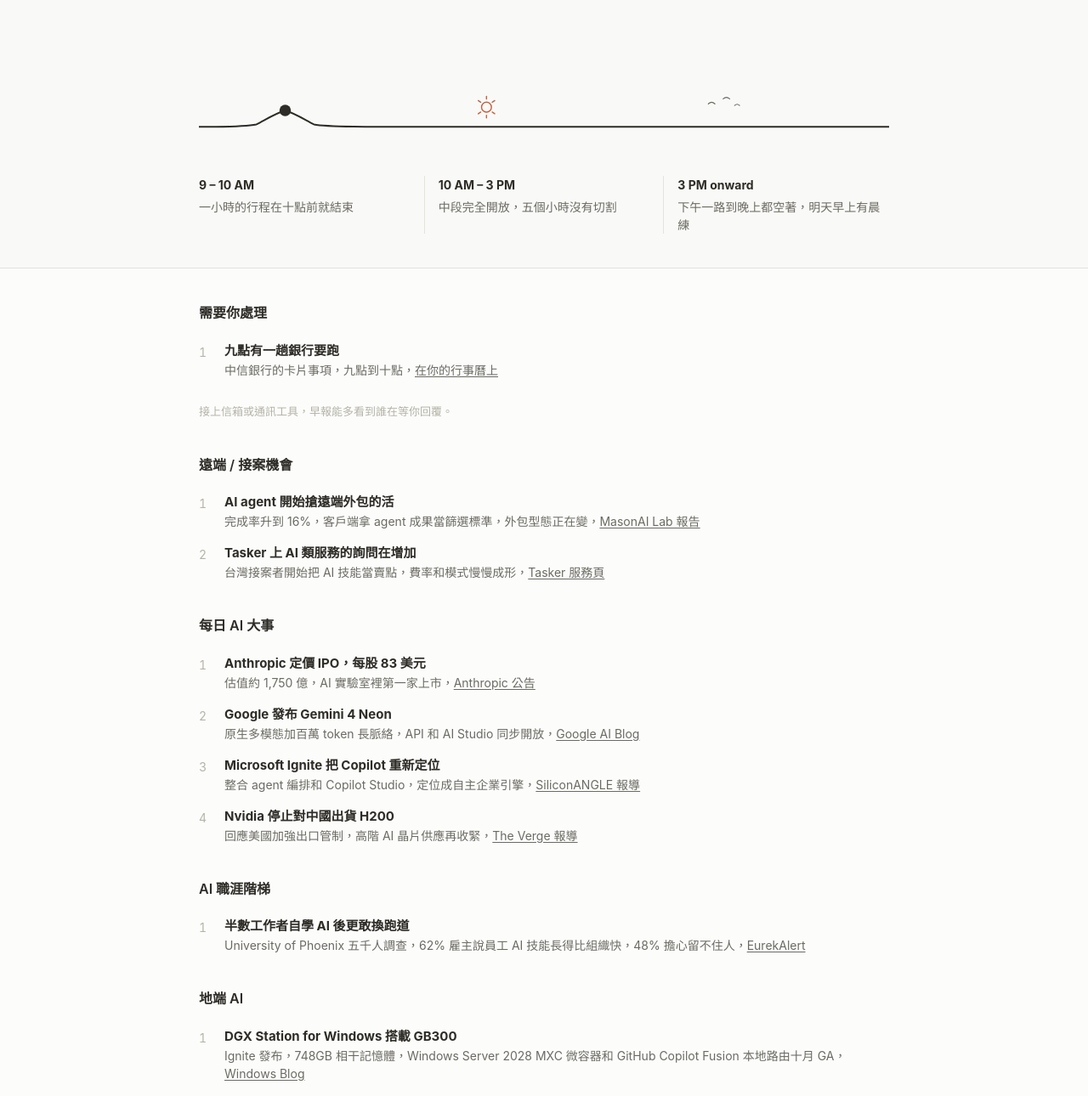
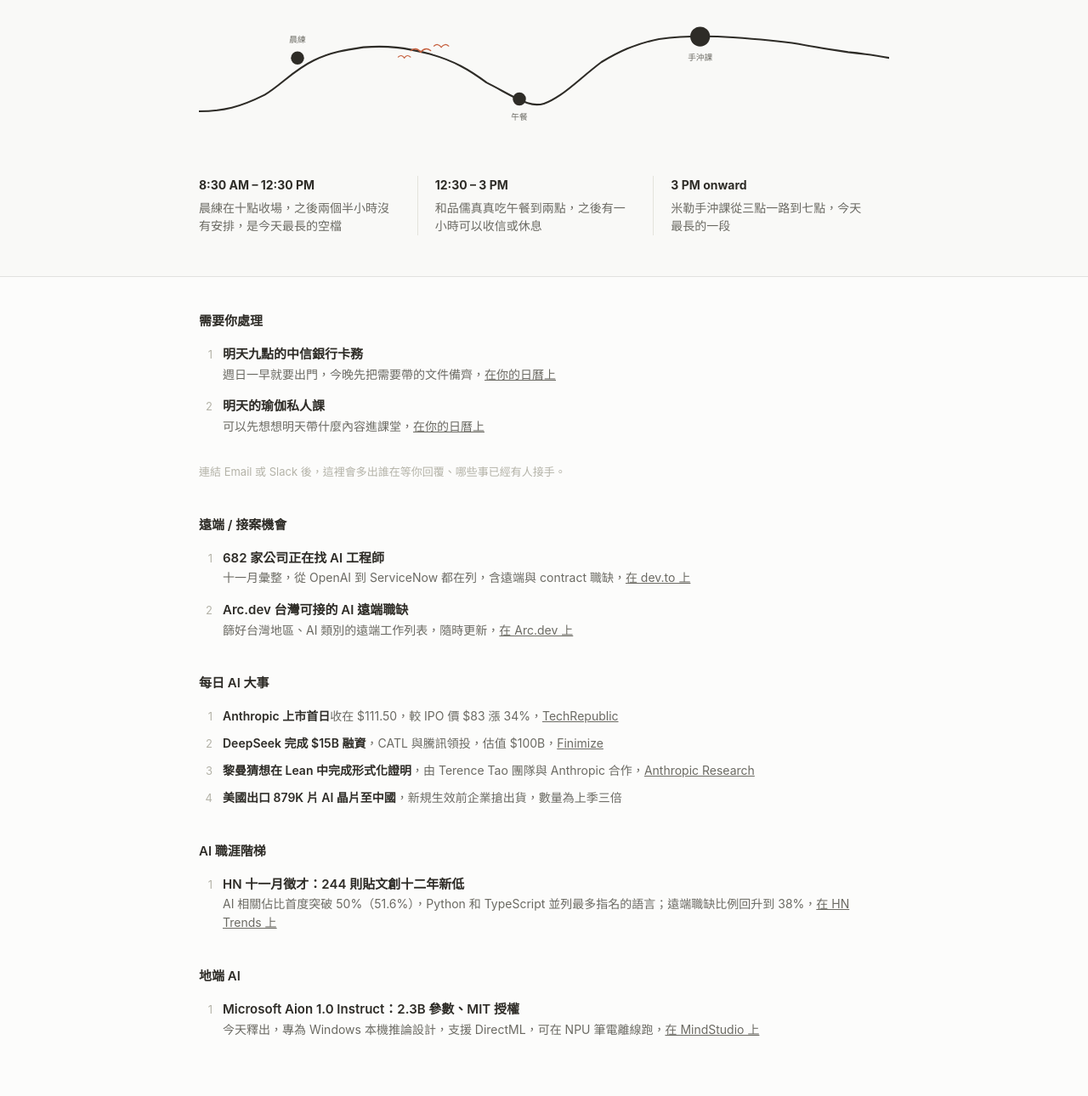
Before and after one commit to lanyliu/lanyliu.github.io, a plain HTML site: page morning-brief/index.html in a window 1280 px wide. Shown: the part 200-1490 px from the top of the page at 85% size. Drawn offline with Linux system fonts and the light colour scheme.

Commit message:
morning brief 2026-11-21

```diff
--- a/morning-brief/index.html
+++ b/morning-brief/index.html
@@ -1,108 +1,362 @@
 <!DOCTYPE html>
 <html lang="zh-Hant">
 <head>
-<meta charset="UTF-8">
-<meta name="viewport" content="width=device-width, initial-scale=1.0">
-<title>早報</title>
+<meta charset="utf-8">
+<meta name="viewport" content="width=device-width, initial-scale=1">
+<title>Morning Brief</title>
 <style>
-*,*::before,*::after{box-sizing:border-box;margin:0;padding:0}
-body{background:#FCFCFB;color:#2E2C27;font-family:-apple-system,"Segoe UI",sans-serif;line-height:1.6;-webkit-font-smoothing:antialiased}
-.top{background:#F9F9F7;border-bottom:1px solid #E1E1DF}
-.top .wrap{max-width:860px;margin:0 auto;padding:48px 24px 40px}
-.day{font-size:14px;color:#6B6A63;margin-bottom:8px;letter-spacing:0.02em}
-h1{font-family:Georgia,"Songti TC","Noto Serif CJK TC",serif;font-size:40px;font-weight:600;line-height:1.3;color:#2E2C27;margin-bottom:32px}
-.terrain{width:100%;margin-bottom:28px;display:block}
-.acts{display:flex}
-.act{flex:1;padding:0 16px}
-.act:first-child{padding-left:0}
-.act:last-child{padding-right:0}
-.act+.act{border-left:1px solid #E4E3DC}
-.at{font-size:14px;font-weight:700;color:#2E2C27;margin-bottom:4px}
-.ad{font-size:14px;color:#6B6A63;line-height:1.5}
-.bot{background:#FCFCFB}
-.bot .wrap{max-width:860px;margin:0 auto;padding:40px 24px 60px}
-h2{font-family:-apple-system,"Segoe UI",sans-serif;font-size:16px;font-weight:600;color:#2E2C27;margin:40px 0 20px}
-h2:first-child{margin-top:0}
-.items{list-style:none}
-.it{margin-bottom:16px;display:flex;gap:12px}
-.n{font-size:14px;color:#B4B3A8;min-width:18px;padding-top:2px;font-variant-numeric:tabular-nums}
-.c{flex:1}
-.c b{font-size:15px;font-weight:700;line-height:1.4;display:block}
-.c b a{color:#2E2C27;text-decoration:none}
-.c b a:hover{text-decoration:underline}
-.c p{font-size:14px;color:#6B6A63;line-height:1.5;margin-top:2px}
-.c p a{color:#6B6A63;text-decoration:underline;text-underline-offset:2px}
-.c p a:hover{color:#2E2C27}
-.invite{font-size:13px;color:#B4B3A8;margin-top:28px;margin-bottom:8px}
-@media(max-width:640px){
-h1{font-size:30px}
-.acts{flex-direction:column}
-.act+.act{border-left:none;border-top:1px solid #E4E3DC;padding-top:12px;margin-top:12px}
-.act{padding:0}
-.top .wrap{padding:32px 16px 28px}
-.bot .wrap{padding:28px 16px 40px}
+:root {
+  --bg: #FCFCFB;
+  --bg-top: #F9F9F7;
+  --ink: #2E2C27;
+  --ink-soft: #6B6A63;
+  --ink-grey: #B4B3A8;
+  --hairline: #E4E3DC;
+  --clay: #C6613F;
+  --clay-hover: #AE5133;
+  --divider: #E1E1DF;
+}
+*, *::before, *::after { margin: 0; padding: 0; box-sizing: border-box; }
+body {
+  background: var(--bg);
+  color: var(--ink);
+  font-family: -apple-system, "Segoe UI", sans-serif;
+  -webkit-font-smoothing: antialiased;
+  line-height: 1.6;
+}
+.band-top {
+  background: var(--bg-top);
+  border-bottom: 1px solid var(--divider);
+}
+.band-bottom {
+  background: var(--bg);
+}
+.container {
+  max-width: 860px;
+  margin: 0 auto;
+  padding: 48px 24px;
+}
+.band-bottom .container {
+  padding-top: 40px;
+  padding-bottom: 56px;
+}
+
+/* Day-date */
+.day-date {
+  font-size: 13px;
+  color: var(--ink-soft);
+  letter-spacing: 0.04em;
+  margin-bottom: 10px;
+}
+
+/* Headline */
+.headline {
+  font-family: Georgia, "Songti TC", "Noto Serif CJK TC", serif;
+  font-size: 40px;
+  font-weight: 600;
+  line-height: 1.3;
+  color: var(--ink);
+  margin-bottom: 32px;
+}
+
+/* Terrain SVG */
+.terrain-wrap {
+  margin-bottom: 28px;
+}
+.terrain-wrap svg {
+  width: 100%;
+  height: auto;
+  display: block;
+}
+
+/* Acts */
+.acts {
+  display: flex;
+  gap: 0;
+}
+.act {
+  flex: 1;
+  padding: 0 20px;
+  border-left: 1px solid var(--hairline);
+}
+.act:first-child {
+  padding-left: 0;
+  border-left: none;
+}
+.act-time {
+  font-size: 14px;
+  font-weight: 700;
+  color: var(--ink);
+  margin-bottom: 4px;
+}
+.act-desc {
+  font-size: 14px;
+  color: var(--ink-soft);
+  line-height: 1.55;
+}
+
+/* Section headings */
+.section-heading {
+  font-family: -apple-system, "Segoe UI", sans-serif;
+  font-size: 15px;
+  font-weight: 600;
+  color: var(--ink);
+  margin-bottom: 16px;
+  margin-top: 40px;
+}
+.section-heading:first-child {
+  margin-top: 0;
+}
+
+/* Items */
+.item {
+  margin-bottom: 16px;
+  display: flex;
+  gap: 12px;
+  align-items: baseline;
+}
+.item-num {
+  font-size: 13px;
+  color: var(--ink-grey);
+  flex-shrink: 0;
+  min-width: 16px;
+  text-align: right;
+}
+.item-body {
+  flex: 1;
+}
+.item-title {
+  font-size: 15px;
+  font-weight: 600;
+  color: var(--ink);
+  line-height: 1.45;
+}
+.item-title a {
+  color: var(--ink);
+  text-decoration: none;
+}
+.item-title a:hover {
+  text-decoration: underline;
+}
+.item-detail {
+  font-size: 14px;
+  color: var(--ink-soft);
+  line-height: 1.55;
+  margin-top: 2px;
+}
+.item-detail a {
+  color: var(--ink-soft);
+  text-decoration: underline;
+}
+.item-detail a:hover {
+  color: var(--ink);
+}
+
+/* One-line items for AI news */
+.oneliner {
+  margin-bottom: 10px;
+  display: flex;
+  gap: 12px;
+  align-items: baseline;
+}
+.oneliner .item-body {
+  font-size: 14px;
+  color: var(--ink-soft);
+  line-height: 1.5;
+}
+.oneliner .item-body a {
+  color: var(--ink-soft);
+  text-decoration: underline;
+}
+.oneliner .item-body a:hover {
+  color: var(--ink);
+}
+.oneliner .item-body strong {
+  color: var(--ink);
+  font-weight: 600;
+}
+
+/* Connector invite */
+.connector-line {
+  font-size: 13px;
+  color: var(--ink-grey);
+  margin-top: 32px;
+  line-height: 1.6;
+}
+
+/* Responsive */
+@media (max-width: 640px) {
+  .headline { font-size: 30px; }
+  .container { padding: 32px 16px; }
+  .band-bottom .container { padding-top: 28px; }
+  .acts {
+    flex-direction: column;
+    gap: 0;
+  }
+  .act {
+    padding: 12px 0;
+    border-left: none;
+    border-top: 1px solid var(--hairline);
+  }
+  .act:first-child {
+    border-top: none;
+    padding-top: 0;
+  }
 }
 </style>
 </head>
 <body>
-<div class="top"><div class="wrap">
-<div class="day">星期五 · 11月20日</div>
-<h1>九點跑完銀行，Lany，剩下的星期五都是你的。</h1>
-<svg class="terrain" viewBox="0 0 840 170" xmlns="http://www.w3.org/2000/svg">
-<path d="M0,140 C30,140 55,140 70,137 C80,132 92,124 105,120 C118,124 130,132 140,137 C155,140 200,140 300,140 C400,140 500,140 600,140 C700,140 780,140 840,140" fill="none" stroke="#2E2C27" stroke-width="2" stroke-linecap="round"/>
-<circle cx="105" cy="120" r="7" fill="#2E2C27"/>
-<circle cx="350" cy="116" r="6" fill="none" stroke="#C6613F" stroke-width="1.5"/>
-<line x1="350" y1="106" x2="350" y2="103" stroke="#C6613F" stroke-width="1.5" stroke-linecap="round"/>
-<line x1="357" y1="110" x2="360" y2="108" stroke="#C6613F" stroke-width="1.5" stroke-linecap="round"/>
-<line x1="357" y1="122" x2="360" y2="124" stroke="#C6613F" stroke-width="1.5" stroke-linecap="round"/>
-<line x1="343" y1="110" x2="340" y2="108" stroke="#C6613F" stroke-width="1.5" stroke-linecap="round"/>
-<line x1="343" y1="122" x2="340" y2="124" stroke="#C6613F" stroke-width="1.5" stroke-linecap="round"/>
-<line x1="350" y1="126" x2="350" y2="129" stroke="#C6613F" stroke-width="1.5" stroke-linecap="round"/>
-<path d="M620,112 Q624,108 628,112" fill="none" stroke="#6B6A63" stroke-width="1.2" stroke-linecap="round"/>
-<path d="M638,106 Q642,102 646,106" fill="none" stroke="#6B6A63" stroke-width="1.2" stroke-linecap="round"/>
-<path d="M652,114 Q655,111 658,114" fill="none" stroke="#6B6A63" stroke-width="1.2" stroke-linecap="round"/>
+
+<!-- TOP BAND -->
+<div class="band-top">
+  <div class="container">
+    <div class="day-date">六 · 11 月 21 日 2026</div>
+    <h1 class="headline">三件事排到七點，Lany，晨練結束後的兩個半小時最清閒。</h1>
+
+    <div class="terrain-wrap">
+      <svg viewBox="0 0 840 170" xmlns="http://www.w3.org/2000/svg" aria-label="Today's terrain">
+        <!-- Terrain path: heavy morning, dip 10-12:30, lunch bump, big afternoon block -->
+        <path d="M0,120 C30,120 50,115 80,100 C100,88 115,70 140,58 C160,48 180,45 200,42 C230,40 250,42 280,50 C310,58 330,70 350,85 C370,95 385,105 400,110 C415,115 425,110 440,100 C455,90 470,75 490,60 C510,48 530,38 560,32 C590,28 620,28 650,30 C680,32 710,35 730,38 C750,42 770,45 790,48 C810,50 825,52 840,55"
+              fill="none" stroke="#2E2C27" stroke-width="2.2" stroke-linecap="round"/>
+
+        <!-- Meeting dots -->
+        <!-- 晨練 8:30-10:00 → x≈120 -->
+        <circle cx="120" cy="55" r="8" fill="#2E2C27"/>
+        <text x="120" y="36" text-anchor="middle" font-family="-apple-system, 'Segoe UI', sans-serif" font-size="10" fill="#6B6A63">晨練</text>
+
+        <!-- Lunch 12:30-14:00 → x≈380 -->
+        <circle cx="390" cy="105" r="8" fill="#2E2C27"/>
+        <text x="390" y="130" text-anchor="middle" font-family="-apple-system, 'Segoe UI', sans-serif" font-size="10" fill="#6B6A63">午餐</text>
+
+        <!-- 手沖課 15:00-19:00 → x≈600, big -->
+        <circle cx="610" cy="29" r="12" fill="#2E2C27"/>
+        <text x="610" y="58" text-anchor="middle" font-family="-apple-system, 'Segoe UI', sans-serif" font-size="10" fill="#6B6A63">手沖課</text>
+
+        <!-- Birds motif in clay at the quiet 10:00-12:30 stretch (x≈250-310) -->
+        <g transform="translate(270, 48)" fill="none" stroke="#C6613F" stroke-width="1.5" stroke-linecap="round">
+          <path d="M0,0 C-4,-5 -8,-5 -12,-2"/>
+          <path d="M0,0 C4,-5 8,-5 12,-2"/>
+        </g>
+        <g transform="translate(295, 42)" fill="none" stroke="#C6613F" stroke-width="1.3" stroke-linecap="round">
+          <path d="M0,0 C-3,-4 -6,-4 -9,-1.5"/>
+          <path d="M0,0 C3,-4 6,-4 9,-1.5"/>
+        </g>
+        <g transform="translate(250, 55)" fill="none" stroke="#C6613F" stroke-width="1.2" stroke-linecap="round">
+          <path d="M0,0 C-2.5,-3.5 -5,-3.5 -7.5,-1"/>
+          <path d="M0,0 C2.5,-3.5 5,-3.5 7.5,-1"/>
+        </g>
       </svg>
+    </div>
+
     <div class="acts">
       <div class="act">
-<div class="at">9 – 10 AM</div>
-<div class="ad">一小時的行程在十點前就結束</div>
+        <div class="act-time">8:30 AM – 12:30 PM</div>
+        <div class="act-desc">晨練在十點收場，之後兩個半小時沒有安排，是今天最長的空檔</div>
       </div>
       <div class="act">
-<div class="at">10 AM – 3 PM</div>
-<div class="ad">中段完全開放，五個小時沒有切割</div>
+        <div class="act-time">12:30 – 3 PM</div>
+        <div class="act-desc">和品儒真真吃午餐到兩點，之後有一小時可以收信或休息</div>
       </div>
       <div class="act">
-<div class="at">3 PM onward</div>
-<div class="ad">下午一路到晚上都空著，明天早上有晨練</div>
+        <div class="act-time">3 PM onward</div>
+        <div class="act-desc">米勒手沖課從三點一路到七點，今天最長的一段</div>
       </div>
     </div>
-</div></div>
-<div class="bot"><div class="wrap">
-<h2>需要你處理</h2>
-<ul class="items">
-<li class="it"><span class="n">1</span><div class="c"><b><a href="https://www.google.com/calendar/event?eid=NzJvZTZkMWR0Ymt1NDU3M29hajQ5MXI4Y2QgbGFueWxpdTEyMkBt&amp;ctz=Asia/Taipei">九點有一趟銀行要跑</a></b><p>中信銀行的卡片事項，九點到十點，<a href="https://www.google.com/calendar/event?eid=NzJvZTZkMWR0Ymt1NDU3M29hajQ5MXI4Y2QgbGFueWxpdTEyMkBt&amp;ctz=Asia/Taipei">在你的行事曆上</a></p></div></li>
-</ul>
-<p class="invite">接上信箱或通訊工具，早報能多看到誰在等你回覆。</p>
-<h2>遠端 / 接案機會</h2>
-<ul class="items">
-<li class="it"><span class="n">1</span><div class="c"><b><a href="https://masonailab.com/insights/ai-agents-remote-labor-index-2026/">AI agent 開始搶遠端外包的活</a></b><p>完成率升到 16%，客戶端拿 agent 成果當篩選標準，外包型態正在變，<a href="https://masonailab.com/insights/ai-agents-remote-labor-index-2026/">MasonAI Lab 報告</a></p></div></li>
-<li class="it"><span class="n">2</span><div class="c"><b><a href="https://www.tasker.com.tw/services/ai-solution">Tasker 上 AI 類服務的詢問在增加</a></b><p>台灣接案者開始把 AI 技能當賣點，費率和模式慢慢成形，<a href="https://www.tasker.com.tw/services/ai-solution">Tasker 服務頁</a></p></div></li>
-</ul>
-<h2>每日 AI 大事</h2>
-<ul class="items">
-<li class="it"><span class="n">1</span><div class="c"><b><a href="https://www.anthropic.com/news/anthropic-prices-initial-public-offering">Anthropic 定價 IPO，每股 83 美元</a></b><p>估值約 1,750 億，AI 實驗室裡第一家上市，<a href="https://www.anthropic.com/news/anthropic-prices-initial-public-offering">Anthropic 公告</a></p></div></li>
-<li class="it"><span class="n">2</span><div class="c"><b><a href="https://blog.google/innovation-and-ai/models-and-research/gemini-models/introducing-gemini-4-neon/">Google 發布 Gemini 4 Neon</a></b><p>原生多模態加百萬 token 長脈絡，API 和 AI Studio 同步開放，<a href="https://blog.google/innovation-and-ai/models-and-research/gemini-models/introducing-gemini-4-neon/">Google AI Blog</a></p></div></li>
-<li class="it"><span class="n">3</span><div class="c"><b><a href="https://siliconangle.com/2026/11/18/at-ignite-2026-microsoft-reinvents-copilot-as-the-autonomous-engine-of-enterprise-work/">Microsoft Ignite 把 Copilot 重新定位</a></b><p>整合 agent 編排和 Copilot Studio，定位成自主企業引擎，<a href="https://siliconangle.com/2026/11/18/at-ignite-2026-microsoft-reinvents-copilot-as-the-autonomous-engine-of-enterprise-work/">SiliconANGLE 報導</a></p></div></li>
-<li class="it"><span class="n">4</span><div class="c"><b><a href="https://www.theverge.com/tech/1036445/nvidia-h200-ai-chips-china-stop-selling">Nvidia 停止對中國出貨 H200</a></b><p>回應美國加強出口管制，高階 AI 晶片供應再收緊，<a href="https://www.theverge.com/tech/1036445/nvidia-h200-ai-chips-china-stop-selling">The Verge 報導</a></p></div></li>
-</ul>
-<h2>AI 職涯階梯</h2>
-<ul class="items">
-<li class="it"><span class="n">1</span><div class="c"><b><a href="https://www.eurekalert.org/news-releases/1123962">半數工作者自學 AI 後更敢換跑道</a></b><p>University of Phoenix 五千人調查，62% 雇主說員工 AI 技能長得比組織快，48% 擔心留不住人，<a href="https://www.eurekalert.org/news-releases/1123962">EurekAlert</a></p></div></li>
-</ul>
-<h2>地端 AI</h2>
-<ul class="items">
-<li class="it"><span class="n">1</span><div class="c"><b><a href="https://blogs.windows.com/windowsexperience/2026/11/17/microsoft-ignite-2026-building-windows-for-the-next-era-of-work/">DGX Station for Windows 搭載 GB300</a></b><p>Ignite 發布，748GB 相干記憶體，Windows Server 2028 MXC 微容器和 GitHub Copilot Fusion 本地路由十月 GA，<a href="https://blogs.windows.com/windowsexperience/2026/11/17/microsoft-ignite-2026-building-windows-for-the-next-era-of-work/">Windows Blog</a></p></div></li>
-</ul>
-</div></div>
+  </div>
+</div>
+
+<!-- BOTTOM BAND -->
+<div class="band-bottom">
+  <div class="container">
+
+    <!-- Needs Attention -->
+    <div class="section-heading">需要你處理</div>
+
+    <div class="item">
+      <span class="item-num">1</span>
+      <div class="item-body">
+        <div class="item-title"><a href="https://www.google.com/calendar/event?eid=NzJvZTZkMWR0Ymt1NDU3M29vajQ5MXI4Y2QgbGFueWxpdTEyMkBt&ctz=Asia/Taipei">明天九點的中信銀行卡務</a></div>
+        <div class="item-detail">週日一早就要出門，今晚先把需要帶的文件備齊，<a href="https://www.google.com/calendar/event?eid=NzJvZTZkMWR0Ymt1NDU3M29vajQ5MXI4Y2QgbGFueWxpdTEyMkBt&ctz=Asia/Taipei">在你的日曆上</a></div>
+      </div>
+    </div>
+
+    <div class="item">
+      <span class="item-num">2</span>
+      <div class="item-body">
+        <div class="item-title"><a href="https://www.google.com/calendar/event?eid=YzhzajhjYjU3MHIzY2I5b2NncWo0YjlrY29wajJiOXA2aGkzYWI5bmNoaGplZDM2NzVnamdwOWc2OCBsYW55bGl1MTIyQG0&ctz=Asia/Taipei">明天的瑜伽私人課</a></div>
+        <div class="item-detail">可以先想想明天帶什麼內容進課堂，<a href="https://www.google.com/calendar/event?eid=YzhzajhjYjU3MHIzY2I5b2NncWo0YjlrY29wajJiOXA2aGkzYWI5bmNoaGplZDM2NzVnamdwOWc2OCBsYW55bGl1MTIyQG0&ctz=Asia/Taipei">在你的日曆上</a></div>
+      </div>
+    </div>
+
+    <!-- Connector invite -->
+    <div class="connector-line">連結 Email 或 Slack 後，這裡會多出誰在等你回覆、哪些事已經有人接手。</div>
+
+    <!-- 遠端/接案機會 -->
+    <div class="section-heading">遠端 / 接案機會</div>
+
+    <div class="item">
+      <span class="item-num">1</span>
+      <div class="item-body">
+        <div class="item-title"><a href="https://dev.to/prostyropor_data/who-is-hiring-ai-engineers-right-now-682-companies-from-openai-to-servicenow-november-2026-egn">682 家公司正在找 AI 工程師</a></div>
+        <div class="item-detail">十一月彙整，從 OpenAI 到 ServiceNow 都在列，含遠端與 contract 職缺，<a href="https://dev.to/prostyropor_data/who-is-hiring-ai-engineers-right-now-682-companies-from-openai-to-servicenow-november-2026-egn">在 dev.to 上</a></div>
+      </div>
+    </div>
+
+    <div class="item">
+      <span class="item-num">2</span>
+      <div class="item-body">
+        <div class="item-title"><a href="https://arc.dev/remote-jobs/ai?countryCode=TW">Arc.dev 台灣可接的 AI 遠端職缺</a></div>
+        <div class="item-detail">篩好台灣地區、AI 類別的遠端工作列表，隨時更新，<a href="https://arc.dev/remote-jobs/ai?countryCode=TW">在 Arc.dev 上</a></div>
+      </div>
+    </div>
+
+    <!-- 每日AI大事 -->
+    <div class="section-heading">每日 AI 大事</div>
+
+    <div class="oneliner">
+      <span class="item-num">1</span>
+      <div class="item-body"><strong>Anthropic 上市首日</strong>收在 $111.50，較 IPO 價 $83 漲 34%，<a href="https://www.techrepublic.com/article/news-anthropic-ipo-nasdaq-trading-debut/">TechRepublic</a></div>
+    </div>
+
+    <div class="oneliner">
+      <span class="item-num">2</span>
+      <div class="item-body"><strong>DeepSeek 完成 $15B 融資</strong>，CATL 與騰訊領投，估值 $100B，<a href="https://finimize.com/content/deepseeks-fundraising-pulls-in-catl-and-tencent">Finimize</a></div>
+    </div>
+
+    <div class="oneliner">
+      <span class="item-num">3</span>
+      <div class="item-body"><strong>黎曼猜想在 Lean 中完成形式化證明</strong>，由 Terence Tao 團隊與 Anthropic 合作，<a href="https://www.anthropic.com/research/riemann-zeta">Anthropic Research</a></div>
+    </div>
+
+    <div class="oneliner">
+      <span class="item-num">4</span>
+      <div class="item-body"><strong>美國出口 879K 片 AI 晶片至中國</strong>，新規生效前企業搶出貨，數量為上季三倍</div>
+    </div>
+
+    <!-- AI職涯階梯 -->
+    <div class="section-heading">AI 職涯階梯</div>
+
+    <div class="item">
+      <span class="item-num">1</span>
+      <div class="item-body">
+        <div class="item-title"><a href="https://www.hntrends.com/2026/november.html">HN 十一月徵才：244 則貼文創十二年新低</a></div>
+        <div class="item-detail">AI 相關佔比首度突破 50%（51.6%），Python 和 TypeScript 並列最多指名的語言；遠端職缺比例回升到 38%，<a href="https://www.hntrends.com/2026/november.html">在 HN Trends 上</a></div>
+      </div>
+    </div>
+
+    <!-- 地端AI -->
+    <div class="section-heading">地端 AI</div>
+
+    <div class="item">
+      <span class="item-num">1</span>
+      <div class="item-body">
+        <div class="item-title"><a href="https://www.mindstudio.ai/blog/microsoft-aion-1-0-local-windows">Microsoft Aion 1.0 Instruct：2.3B 參數、MIT 授權</a></div>
+        <div class="item-detail">今天釋出，專為 Windows 本機推論設計，支援 DirectML，可在 NPU 筆電離線跑，<a href="https://www.mindstudio.ai/blog/microsoft-aion-1-0-local-windows">在 MindStudio 上</a></div>
+      </div>
+    </div>
+
+  </div>
+</div>
+
 </body>
 </html>
```
Lines whose indentation alone changed are shown as unchanged.
